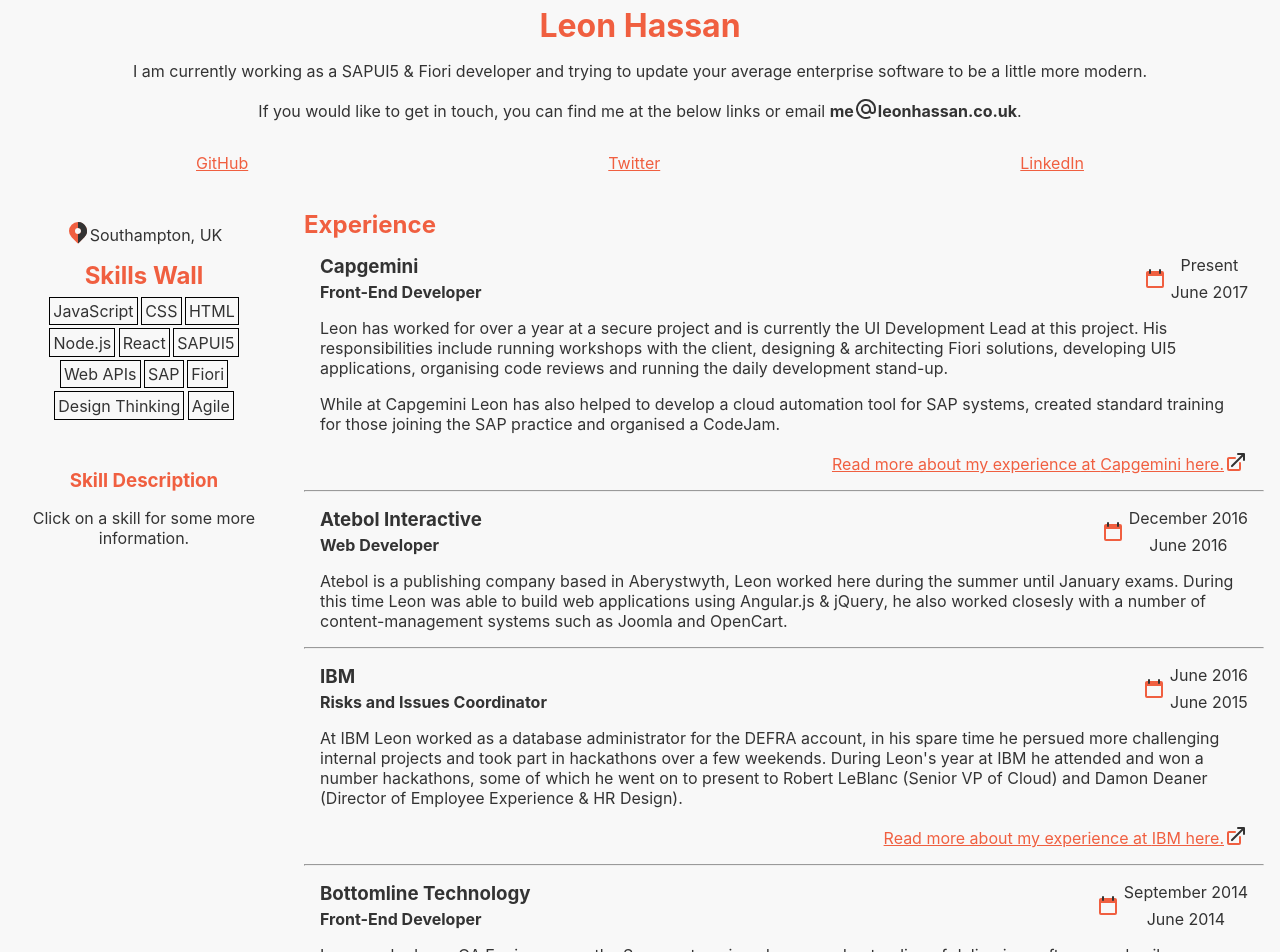
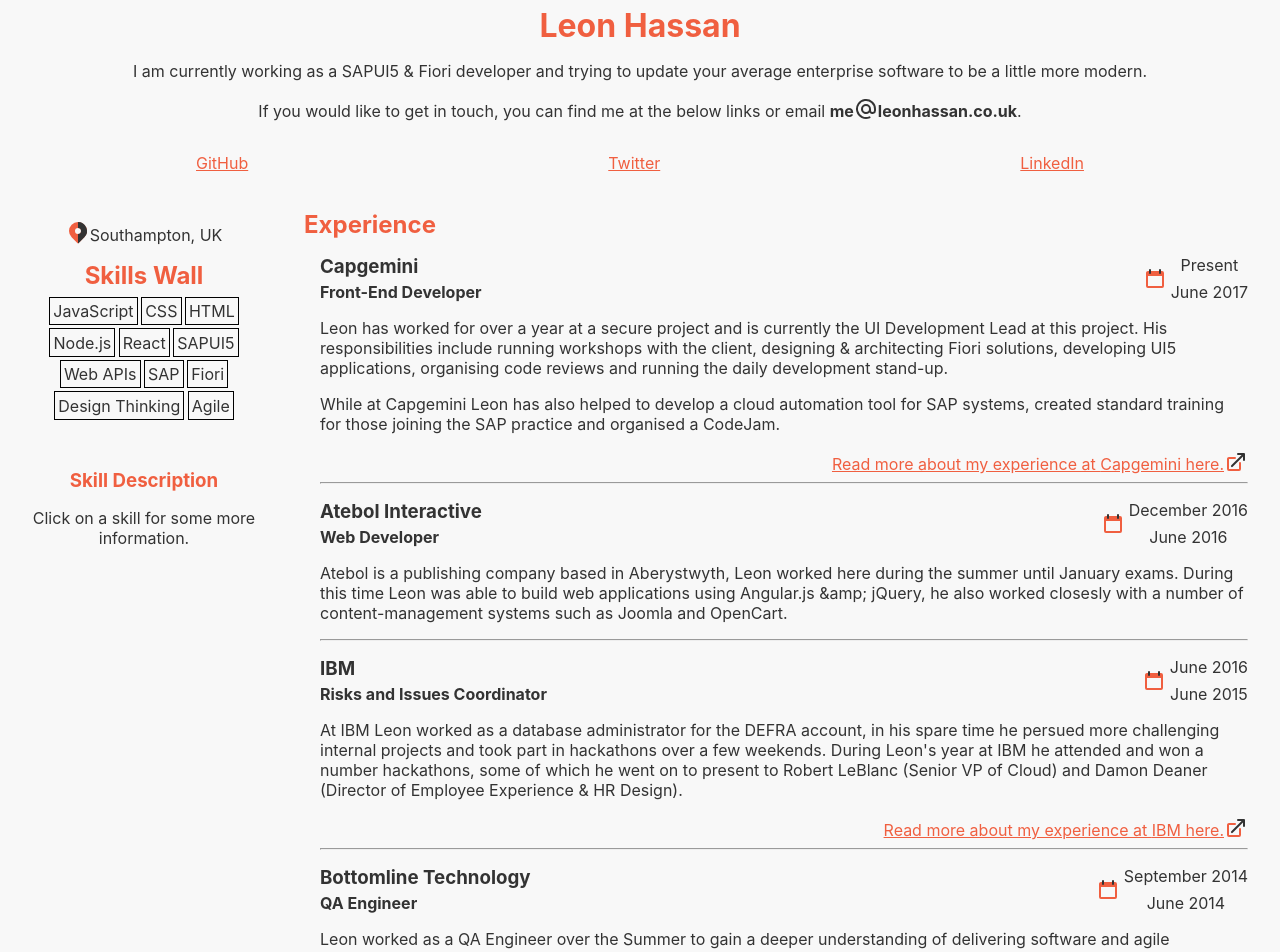
Before and after one commit to Leoooob/leonhassan.co.uk, a React (Create React App) app: page / in a window 1280 px wide. Shown: the top 952 px of the page. Built offline with nearby package versions, Linux system fonts and the light colour scheme.

Commit message:
refactored experience section to use json file and components

```diff
--- a/src/App.js
+++ b/src/App.js
@@ -1,6 +1,7 @@
 import React, { Component } from "react";
 import "./App.css";
-import SkillsList from "./data/skills.json";
+import Skills from "./data/skills.json";
+import Experience from "./data/experience.json";
 
 class App extends Component {
   render() {
@@ -94,7 +95,7 @@ function updateText(skill, desc, exp) {
 
 class SkillBricks extends SkillWall {
   render() {
-    let skillComponents = SkillsList.map(function(oSkill, iKey) {
+    let skillComponents = Skills.map(function(oSkill, iKey) {
       function onClickUpdateText(oEvent) {
         let sSkill = oEvent.target.textContent;
         let sDesc = oEvent.target.dataset.desc;
@@ -113,8 +114,8 @@ class SkillDescription extends SkillWall {
   constructor(props) {
     super(props);
     this._initState = {
+      exp: 0,
       skill: "Skill Description",
-      exp: 0,
       desc: "Click on a skill for some more information."
     };
 
@@ -157,36 +158,44 @@ class SkillDescription extends SkillWall {
 // TODO: component for paragraphs
 class Content extends React.Component {
   render() {
+    let ExperienceContent = Experience.map(function(section, iKey) {
+      return <ExperienceItem key={iKey} entry={section} />;
+    });
+
     return (
       <main>
         <h2>Experience</h2>
-        <section>
-          <ExperienceHeadings company="Capgemini" title="Front-End Developer" endDate="" startDate="June 2017" />
+        {ExperienceContent}
+      </main>
+    );
+  }
+}
 
-          <p>Leon has worked for over a year at a secure project and is currently the UI Development Lead at this project. His responsibilities include running workshops with the client, designing &amp; architecting Fiori solutions, developing UI5 applications, organising code reviews and running the daily development stand-up.</p>
-          <p>While at Capgemini Leon has also helped to develop a cloud automation tool for SAP systems, created standard training for those joining the SAP practice and organised a CodeJam.</p>
-          <ReadMoreLink company="Capgemini" tag="capgemini" />
-        </section><hr/>
+class ExperienceItem extends Content {
+  _renderReadMoreLink(sCompany, sTag) {
+    return <ReadMoreLink company={sCompany} tag={sTag} />;
+  }
+  render() {
+    var oEntry = this.props.entry;
+    var sCompany = oEntry.company;
+    var sTitle = oEntry.title;
+    var sEndDate = oEntry.endDate;
+    var sStartDate = oEntry.startDate;
+    var bReadMore = oEntry.bReadMore;
+    var sTag = oEntry.tag;
+    var aDescription = oEntry.description;
 
-        <section>
-          <ExperienceHeadings company="Atebol Interactive" title="Web Developer" endDate="December 2016" startDate="June 2016" />
+    var description = aDescription.map(function(paragraph, iKey) {
+      return <p key={iKey}>{paragraph}</p>;
+    });
 
-          <p>Atebol is a publishing company based in Aberystwyth, Leon worked here during the summer until January exams. During this time Leon was able to build web applications using Angular.js &amp; jQuery, he also worked closesly with a number of content-management systems such as Joomla and OpenCart.</p>
-        </section><hr/>
-
-        <section>
-          <ExperienceHeadings company="IBM" title="Risks and Issues Coordinator" endDate="June 2016" startDate="June 2015" />
-
-          <p>At IBM Leon worked as a database administrator for the DEFRA account, in his spare time he persued more challenging internal projects and took part in hackathons over a few weekends. During Leon's year at IBM he attended and won a number hackathons, some of which he went on to present to Robert LeBlanc (Senior VP of Cloud) and Damon Deaner (Director of Employee Experience &amp; HR Design).</p>
-          <ReadMoreLink company="IBM" tag="ibm" />
-        </section><hr/>
-
-        <section>
-          <ExperienceHeadings company="Bottomline Technology" title="Front-End Developer" endDate="September 2014" startDate="June 2014" />
-
-          <p>Leon worked as a QA Engineer over the Summer to gain a deeper understanding of delivering software and agile methodologies. In this role he introduced automated testing to his particular project, specifically regression testing that could be plugged into their Jenkins CI pipeline. Leon used RobotFramework (Selenium-based) with Python bindings to write plain-text scripts, for the particular product he was working on he also made use of the Gmail API to automate user-actions prompted by emails.</p>
-        </section>
-      </main>
+    return (
+      <section>
+        <ExperienceHeadings company={sCompany} title={sTitle} endDate={sEndDate} startDate={sStartDate} />
+        {description}
+        {(bReadMore) ? this._renderReadMoreLink(sCompany, sTag) : null}
+        <hr />
+      </section>
     );
   }
 }
--- /dev/null
+++ b/src/data/experience.json
@@ -0,0 +1,45 @@
+[
+  {
+    "company": "Capgemini",
+    "title": "Front-End Developer",
+    "endDate": "",
+    "startDate": "June 2017",
+    "bReadMore": true,
+    "tag": "capgemini",
+    "description": [
+      "Leon has worked for over a year at a secure project and is currently the UI Development Lead at this project. His responsibilities include running workshops with the client, designing & architecting Fiori solutions, developing UI5 applications, organising code reviews and running the daily development stand-up.",
+      "While at Capgemini Leon has also helped to develop a cloud automation tool for SAP systems, created standard training for those joining the SAP practice and organised a CodeJam."
+    ]
+  },
+  {
+    "company": "Atebol Interactive",
+    "title": "Web Developer",
+    "endDate": "December 2016",
+    "startDate": "June 2016",
+    "bReadMore": false,
+    "description": [
+      "Atebol is a publishing company based in Aberystwyth, Leon worked here during the summer until January exams. During this time Leon was able to build web applications using Angular.js &amp; jQuery, he also worked closesly with a number of content-management systems such as Joomla and OpenCart."
+    ]
+  },
+  {
+    "company": "IBM",
+    "title": "Risks and Issues Coordinator",
+    "endDate": "June 2016",
+    "startDate": "June 2015",
+    "bReadMore": true,
+    "tag": "ibm",
+    "description": [
+      "At IBM Leon worked as a database administrator for the DEFRA account, in his spare time he persued more challenging internal projects and took part in hackathons over a few weekends. During Leon's year at IBM he attended and won a number hackathons, some of which he went on to present to Robert LeBlanc (Senior VP of Cloud) and Damon Deaner (Director of Employee Experience & HR Design)."
+    ]
+  },
+  {
+    "company": "Bottomline Technology",
+    "title": "QA Engineer",
+    "endDate": "September 2014",
+    "startDate": "June 2014",
+    "bReadMore": false,
+    "description": [
+      "Leon worked as a QA Engineer over the Summer to gain a deeper understanding of delivering software and agile methodologies. In this role he introduced automated testing to his particular project, specifically regression testing that could be plugged into their Jenkins CI pipeline. Leon used RobotFramework (Selenium-based) with Python bindings to write plain-text scripts, for the particular product he was working on he also made use of the Gmail API to automate user-actions prompted by emails."
+    ]
+  }
+]
```
